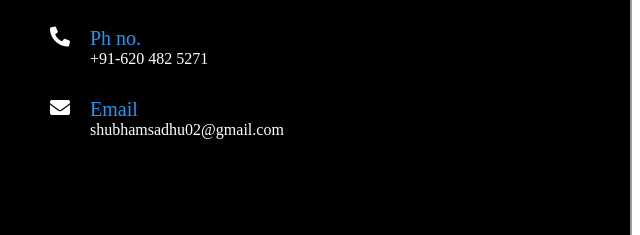
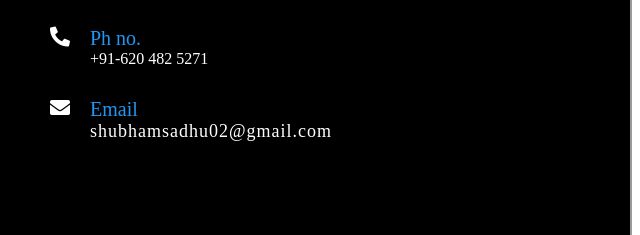
Before and after one commit to shubham3000/sadhudigital, a plain HTML site: page index.html in a window 1280 px wide. Shown: the part 3608-3843 px from the top of the page, 0-640 px from the left. Drawn offline with Linux system fonts and the light colour scheme; grey boxes are pictures that could not be loaded.

Commit message:
Update index.html

```diff
--- a/index.html
+++ b/index.html
@@ -128,7 +128,7 @@
                         </div>
                         <div class="text1">
                             <h3>Email</h3>
-                            <p>shubhamsadhu02@gmail.com</p>
+                            <p style="letter-spacing:1px; font-size: 18px;">shubhamsadhu02@gmail.com</p>
                         </div>
                     </div>
                 </div>
```
